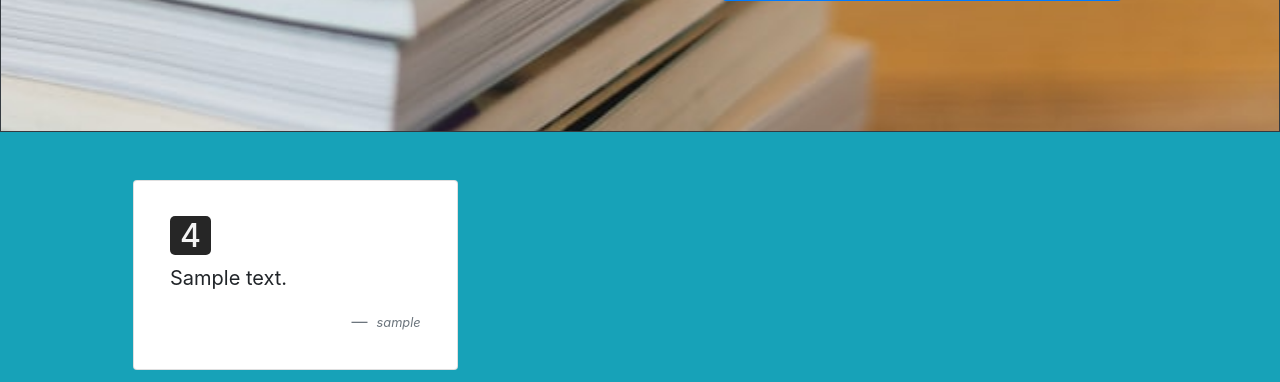
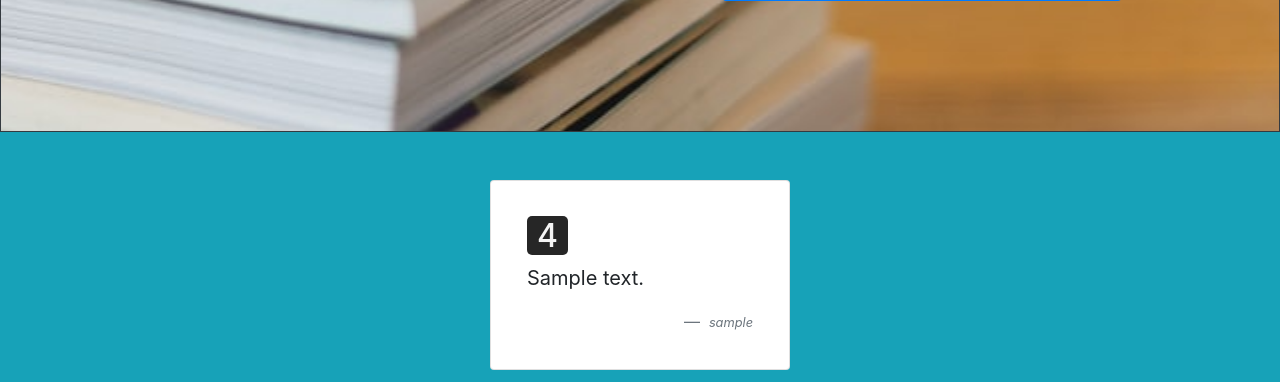
Before and after one commit to fdq09eca/cs50w, a Flask app: template templates/book.html in a window 1280 px wide. Shown: the part 844-1226 px from the top of the page. Run offline with Flask 2, Linux system fonts and the light colour scheme; the template is opened without the code that fills it: most values are stand-ins (such as "Sample title", 1, 10 or a date in 2020); some libraries are stand-ins or nearby versions.

Commit message:
mobi-fd2

```diff
--- a/static/css/style.css
+++ b/static/css/style.css
@@ -173,7 +173,7 @@ input[type="range"]:focus::-ms-fill-upper {
 }
 
 /*# sourceMappingURL=style.css.map */
-@media screen and (min-width: 600px) {
+@media screen and (min-width: 1000px) {
   #landing-btn {
     min-width: 400px;
   }
@@ -197,5 +197,4 @@ input[type="range"]:focus::-ms-fill-upper {
     border-radius: 5px;
     font-size: 2.5rem;
   }
-
 }
--- a/templates/book.html
+++ b/templates/book.html
@@ -83,14 +83,14 @@ content %}
     </form>
   </div>
 </div>
-<div class="container my-5" id="other-reviews">
+<div class="my-5" id="other-reviews">
   <!-- Other users' reviews here. -->
   {% if reviews|selectattr('comment')|list|length %}
 
   <!-- <h1 class="display-3">
     <span class="highlight">Others reviews</span>
   </h1> -->
-  <div class="card-columns m-5">
+  <div class="row justify-content-center my-5">
     {% for review in reviews if review.comment %}
     <div class="card p-3" id="review">
       <blockquote class="blockquote mb-0 card-body">
@@ -116,9 +116,7 @@ content %}
   {% else %}
   <div class="d-flex justify-content-center">
     <h1>
-      <span id="no-comment-txt"
-        >No comment for <i>{{book.title}}</i> yet.</span
-      >
+      <span id="no-comment-txt">No comment for <i>{{book.title}}</i> yet.</span>
     </h1>
   </div>
   {% endif %}
```
Also changed, not shown: 2 other files. Lines whose indentation alone changed are shown as unchanged.
